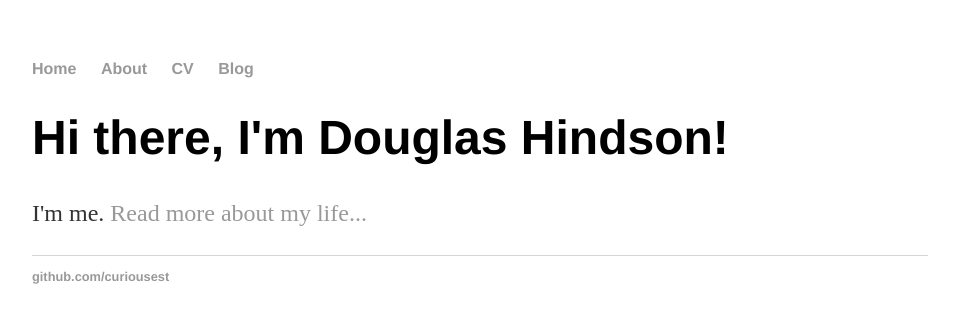
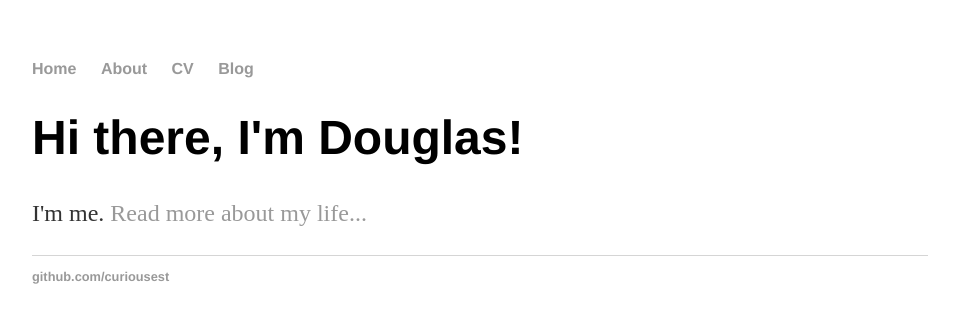
Before and after one commit to curiousest/curiousest.github.io, a Jekyll site: the page built from index.html, in a window 1280 px wide. Shown: the top 323 px of the page, without its empty margins (160-1119 px from the left). Built offline with Jekyll 4.4.1, drawn with Linux system fonts in a browser that asks for light colours.

Commit message:
Update index.html

```diff
--- a/index.html
+++ b/index.html
@@ -1,29 +1,8 @@
-<!DOCTYPE html>
-<html>
-	<head>
-		<title>Douglas Hindson</title>
-		<!-- link to main stylesheet -->
-		<link rel="stylesheet" type="text/css" href="/css/main.css">
-	</head>
-	<body>
-		<nav>
-    		<ul>
-        		<li><a href="/">Home</a></li>
-	        	<li><a href="/about">About</a></li>
-        		<li><a href="/cv">CV</a></li>
-        		<li><a href="/blog">Blog</a></li>
-    		</ul>
-		</nav>
-		<div class="container">
-    		<div class="blurb">
-        		<h1>Hi there, I'm Douglas Hindson!</h1>
-				<p>I'm me. <a href="/about">Read more about my life...</a></p>
-    		</div><!-- /.blurb -->
-		</div><!-- /.container -->
-		<footer>
-    		<ul>
-        		<li><a href="https://github.com/curiousest">github.com/curiousest</a></li>
-			</ul>
-		</footer>
-	</body>
-</html>
+---
+layout: default
+title: Douglas Hindson
+---
+<div class="blurb">
+	<h1>Hi there, I'm Douglas!</h1>
+	<p>I'm me. <a href="/about">Read more about my life...</a></p>
+</div><!-- /.blurb -->
```
